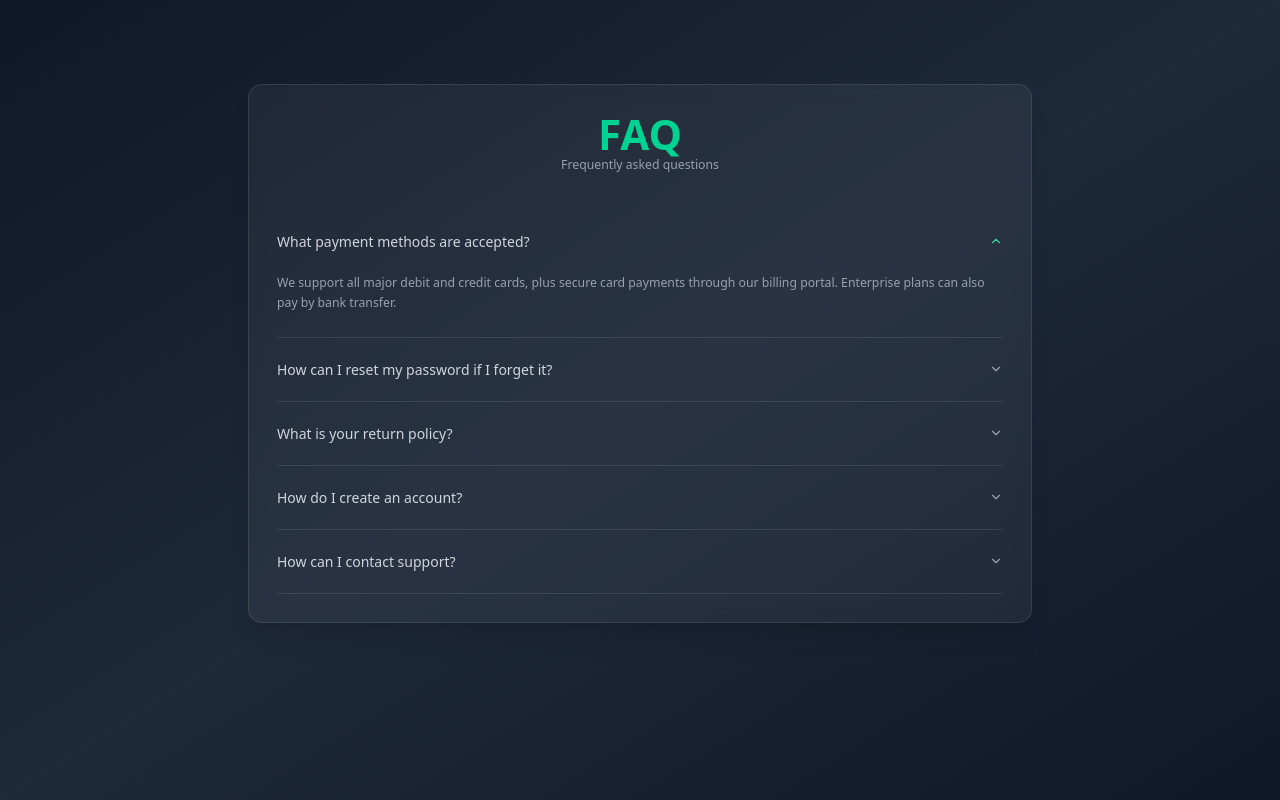
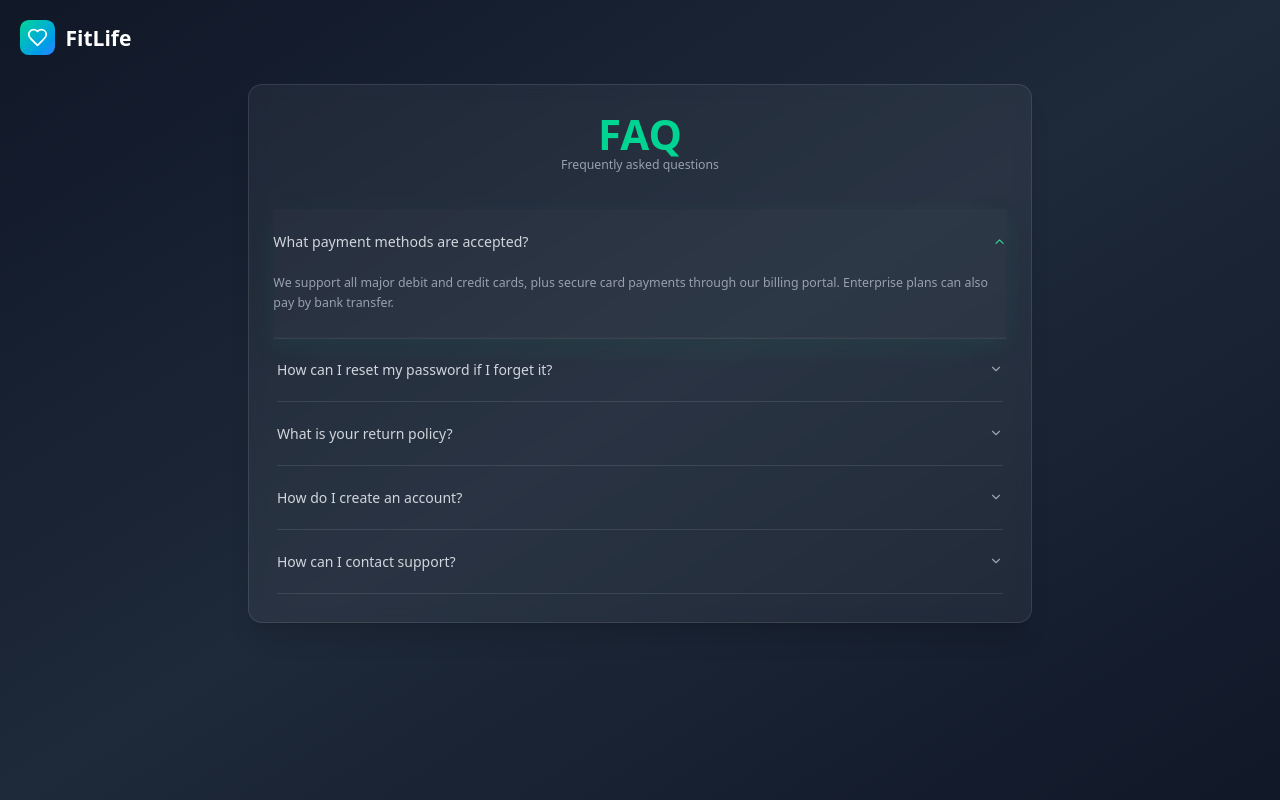
Before and after one commit to krylyan/MRS_Tweb_frontend, a React (Vite) app: page /faq in a window 1280 px wide. Built offline with nearby package versions, Linux system fonts and the light colour scheme.

Commit message:
Au fost adaugate animatii

```diff
--- a/src/pages/FAQ.tsx
+++ b/src/pages/FAQ.tsx
@@ -1,6 +1,8 @@
-import { useState } from "react";
+import { useEffect, useState } from "react";
 import * as Accordion from "@radix-ui/react-accordion";
 import { ChevronDown } from "lucide-react";
+import { Heart } from "lucide-react";
+import { Link } from "react-router-dom";
 
 type FAQItem = {
   id: string;
@@ -43,11 +45,36 @@ const faqItems: FAQItem[] = [
 
 export default function FAQ() {
   const [openItem, setOpenItem] = useState<string>("payments");
+  const [isLoaded, setIsLoaded] = useState(false);
+
+  useEffect(() => {
+    const frame = requestAnimationFrame(() => setIsLoaded(true));
+    return () => cancelAnimationFrame(frame);
+  }, []);
 
   return (
-    <main className="min-h-screen bg-gradient-to-br from-gray-900 via-gray-800 to-gray-900 px-4 py-16 text-white md:px-12 md:py-24">
+    <main className="relative min-h-screen bg-gradient-to-br from-gray-900 via-gray-800 to-gray-900 px-4 py-16 text-white md:px-12 md:py-24">
+      <Link
+        to="/"
+        aria-label="Go to home page"
+        className="inline-flex items-center space-x-3"
+        style={{ position: "absolute", top: "20px", left: "20px", zIndex: 30 }}
+      >
+        <div className="bg-gradient-to-br from-emerald-400 to-blue-500 p-2 rounded-lg">
+          <Heart className="w-6 h-6 text-white" />
+        </div>
+        <span className="text-4xl font-bold text-white md:text-2xl">FitLife</span>
+      </Link>
+
       <section aria-labelledby="faq-title" className="mx-auto w-full max-w-4xl">
-        <div className="rounded-2xl border border-white/10 bg-white/5 p-6 shadow-xl backdrop-blur-sm md:p-8">
+        <div
+          className="rounded-2xl border border-white/10 bg-white/5 p-6 shadow-xl backdrop-blur-sm md:p-8"
+          style={{
+            opacity: isLoaded ? 1 : 0,
+            transform: isLoaded ? "translateY(0px)" : "translateY(20px)",
+            transition: "opacity 600ms ease-out, transform 600ms ease-out",
+          }}
+        >
           <header className="mb-10 text-center">
             <h1 id="faq-title" className="text-5xl font-bold text-emerald-400 md:text-5xl">
               FAQ
@@ -62,31 +89,56 @@ export default function FAQ() {
             onValueChange={setOpenItem}
             aria-label="Frequently asked questions"
           >
-            {faqItems.map((item) => {
+            {faqItems.map((item, index) => {
               const isOpen = openItem === item.id;
 
               return (
-                <Accordion.Item key={item.id} value={item.id} className="border-b border-white/10">
+                <Accordion.Item
+                  key={item.id}
+                  value={item.id}
+                  className="border-b border-white/10 transition-all duration-300 hover:bg-white/10 hover:shadow-emerald-500/20"
+                  style={{
+                    opacity: isLoaded ? 1 : 0,
+                    transform: isLoaded
+                      ? `translateY(0px) scale(${isOpen ? 1.01 : 1})`
+                      : "translateY(20px) scale(1)",
+                    backgroundColor: isOpen ? "rgba(255,255,255,0.02)" : "transparent",
+                    boxShadow: isOpen
+                      ? "0 8px 24px rgba(16, 185, 129, 0.08)"
+                      : "0 0 0 rgba(0,0,0,0)",
+                    transition: `opacity 600ms ease-out ${index * 80}ms, transform 600ms ease-out ${index * 80}ms, background-color 300ms cubic-bezier(0.4, 0, 0.2, 1), box-shadow 300ms cubic-bezier(0.4, 0, 0.2, 1)`,
+                  }}
+                >
                   <Accordion.Header>
-                    <Accordion.Trigger className="flex w-full items-center justify-between py-6 text-gray-300 transition-colors duration-300 hover:text-white outline-none">
+                    <Accordion.Trigger
+                      className="flex w-full items-center justify-between py-6 text-gray-300 transition-all duration-300 hover:text-white outline-none focus-visible:ring-[3px] focus-visible:ring-ring/50"
+                      style={{ "--ring": "rgb(52 211 153 / 0.75)" } as React.CSSProperties}
+                    >
                       <span>{item.question}</span>
                       <ChevronDown
-                        className="h-4 w-4 transition-transform duration-300"
+                        className="h-4 w-4 transition-transform"
                         style={{
                           color: isOpen ? "#34d399" : "#9ca3af",
                           transform: isOpen ? "rotate(180deg)" : "rotate(0deg)",
+                          transitionDuration: "250ms",
+                          transitionTimingFunction: "cubic-bezier(0.4, 0, 0.2, 1)",
                         }}
                       />
                     </Accordion.Trigger>
                   </Accordion.Header>
 
-                  <Accordion.Content className="overflow-hidden">
+                  <Accordion.Content
+                    className="overflow-hidden data-[state=open]:opacity-100 data-[state=closed]:opacity-0"
+                  >
                     <div
-                      className="text-sm leading-relaxed text-gray-400 transition-all duration-300"
+                      className="text-sm leading-relaxed text-gray-400 data-[state=open]:opacity-100 data-[state=closed]:opacity-0"
+                      data-state={isOpen ? "open" : "closed"}
                       style={{
-                        maxHeight: isOpen ? "160px" : "0px",
+                        maxHeight: isOpen ? "180px" : "0px",
                         opacity: isOpen ? 1 : 0,
+                        transform: isOpen ? "translateY(0px)" : "translateY(5px)",
                         paddingBottom: isOpen ? "24px" : "0px",
+                        transition: "max-height 300ms cubic-bezier(0.4, 0, 0.2, 1), opacity 300ms cubic-bezier(0.4, 0, 0.2, 1), transform 300ms cubic-bezier(0.4, 0, 0.2, 1), padding-bottom 300ms cubic-bezier(0.4, 0, 0.2, 1)",
                       }}
                     >
                       {item.answer}
```
